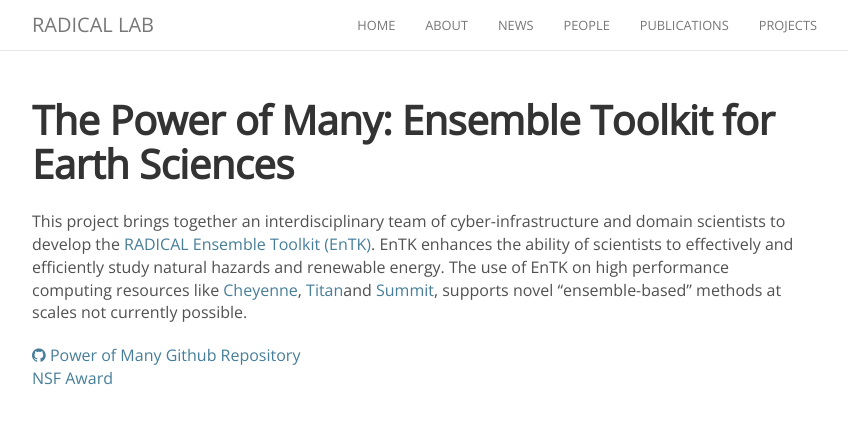
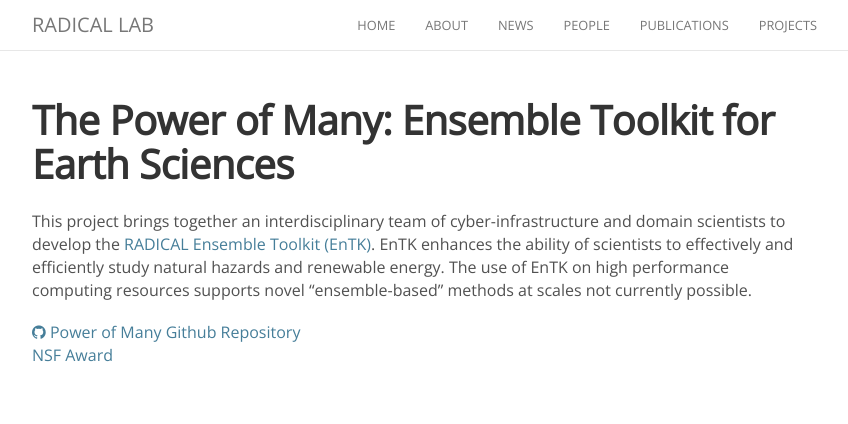
Before and after one commit to seymaguleryuz/radical-group.github.io, a Jekyll site: the page built from _projects/power_of_many.md, in a window 1280 px wide. Shown: the top 424 px of the page, without its empty margins (223-1071 px from the left). Built offline with Jekyll 4.4.1, drawn with Linux system fonts in a browser that asks for light colours; nearby versions of some CDN libraries.

Commit message:
Pushing the changes for @shantenujha

```diff
--- a/_projects/power_of_many.md
+++ b/_projects/power_of_many.md
@@ -10,10 +10,7 @@
 and domain scientists to develop the [RADICAL Ensemble Toolkit
 (EnTK)](https://github.com/radical-cybertools/radical.entk). EnTK enhances the
 ability of scientists to effectively and efficiently study natural hazards and
-renewable energy. The use of EnTK on high performance computing resources like
-[Cheyenne](https://www2.cisl.ucar.edu/resources/computational-systems/cheyenne/cheyenne),
-[Titan](https://www.olcf.ornl.gov/olcf-resources/compute-systems/titan/)and
-[Summit](https://www.olcf.ornl.gov/olcf-resources/compute-systems/summit/),
+renewable energy. The use of EnTK on high performance computing resources
 supports novel “ensemble-based” methods at scales not currently possible.
 
 <a href="https://github.com/radical-collaboration/hpc-workflows"><i class="fa fa-github"></i> Power of Many Github Repository</a><br>
```
